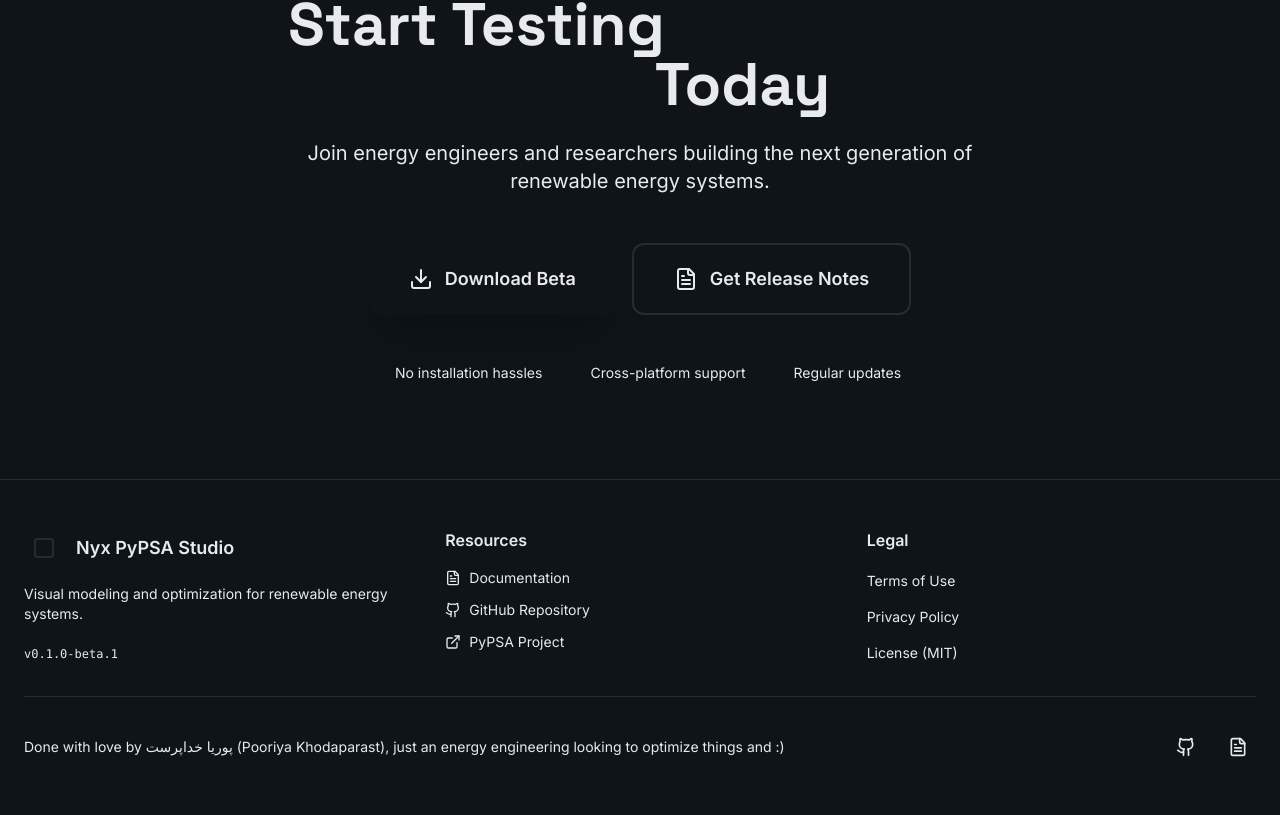
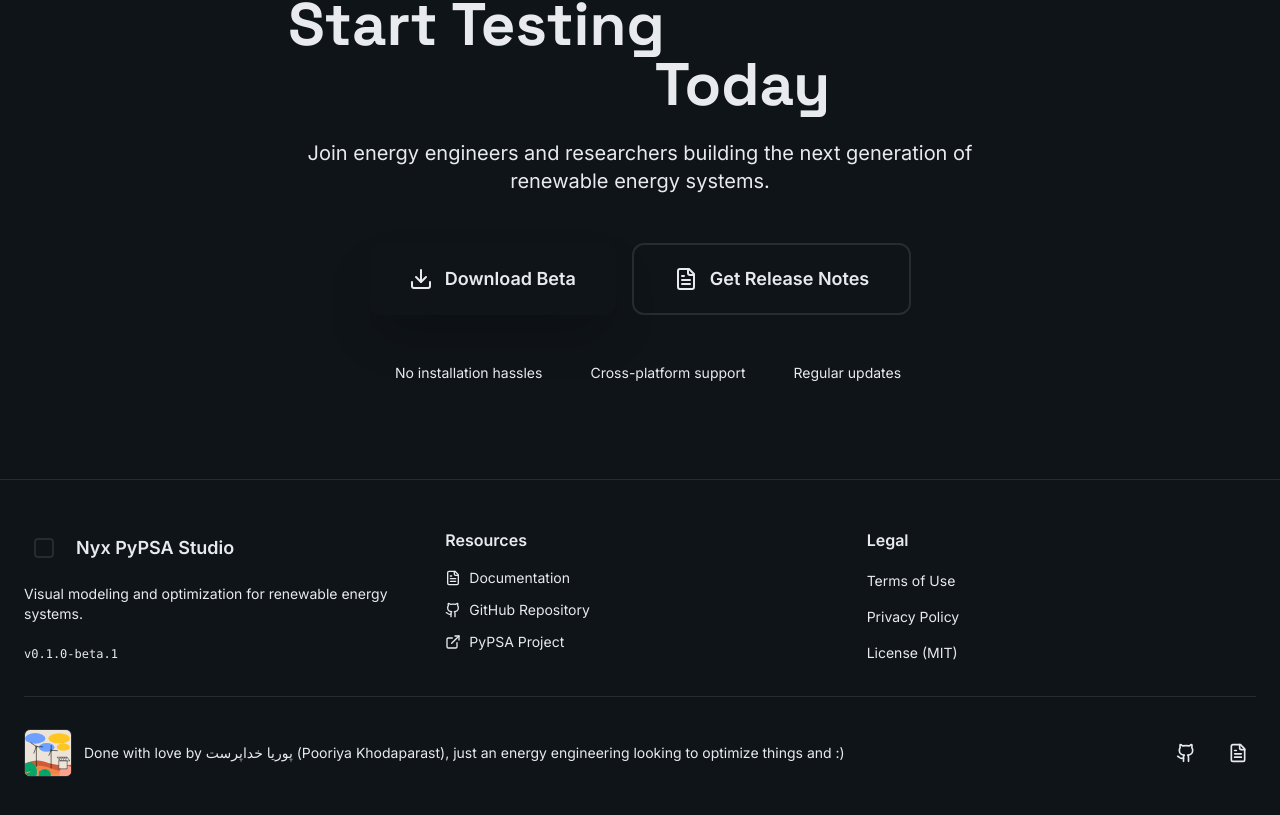
Before and after one commit to mrpooriyakh/nyx-pypsa-studio-landing, a React (Vite) app: page / in a window 1280 px wide. Shown: the part 3686-4501 px from the top of the page. Built offline with nearby package versions, Linux system fonts and the light colour scheme.

Commit message:
Add custom site cursor, favicon, and footer illustration

```diff
--- a/index.html
+++ b/index.html
@@ -4,6 +4,8 @@
     <head>
       <meta charset="UTF-8" />
       <meta name="viewport" content="width=device-width, initial-scale=1.0" />
+      <link rel="icon" type="image/svg+xml" href="/assets/renewable-art.svg" />
+      <link rel="apple-touch-icon" href="/assets/renewable-art.svg" />
       <title>Design landing page for Nyx PyPSA Studio</title>
     </head>
 
--- a/src/app/components/Footer.tsx
+++ b/src/app/components/Footer.tsx
@@ -106,9 +106,16 @@
 
         <div className="pt-8 border-t border-border">
           <div className="flex flex-col md:flex-row justify-between items-center gap-4">
-            <p className="text-sm text-muted-foreground">
-              Done with love by {'\u067e\u0648\u0631\u06cc\u0627 \u062e\u062f\u0627\u067e\u0631\u0633\u062a'} (Pooriya Khodaparast), just an energy engineering looking to optimize things and :)
-            </p>
+            <div className="flex items-center gap-3">
+              <img
+                src="/assets/renewable-art.svg"
+                alt="Renewable energy illustration"
+                className="w-12 h-12 rounded-md border border-border object-cover"
+              />
+              <p className="text-sm text-muted-foreground">
+                Done with love by {'\u067e\u0648\u0631\u06cc\u0627 \u062e\u062f\u0627\u067e\u0631\u0633\u062a'} (Pooriya Khodaparast), just an energy engineering looking to optimize things and :)
+              </p>
+            </div>
             <div className="flex items-center gap-4">
               <a
                 href={GITHUB_REPOSITORY_URL}
--- a/src/styles/index.css
+++ b/src/styles/index.css
@@ -1,3 +1,27 @@
 @import './fonts.css';
 @import './tailwind.css';
 @import './theme.css';
+
+:root {
+  --nyx-cursor: url('/assets/nyx-cursor.svg') 54 26;
+}
+
+*,
+*::before,
+*::after {
+  cursor: var(--nyx-cursor), auto !important;
+}
+
+a,
+button,
+[role='button'],
+input,
+select,
+textarea,
+summary,
+label,
+details,
+::-webkit-scrollbar,
+::-webkit-scrollbar-thumb {
+  cursor: var(--nyx-cursor), pointer !important;
+}
```
Also changed, not shown: public/assets/nyx-cursor.svg (added), public/assets/renewable-art.svg (added).
